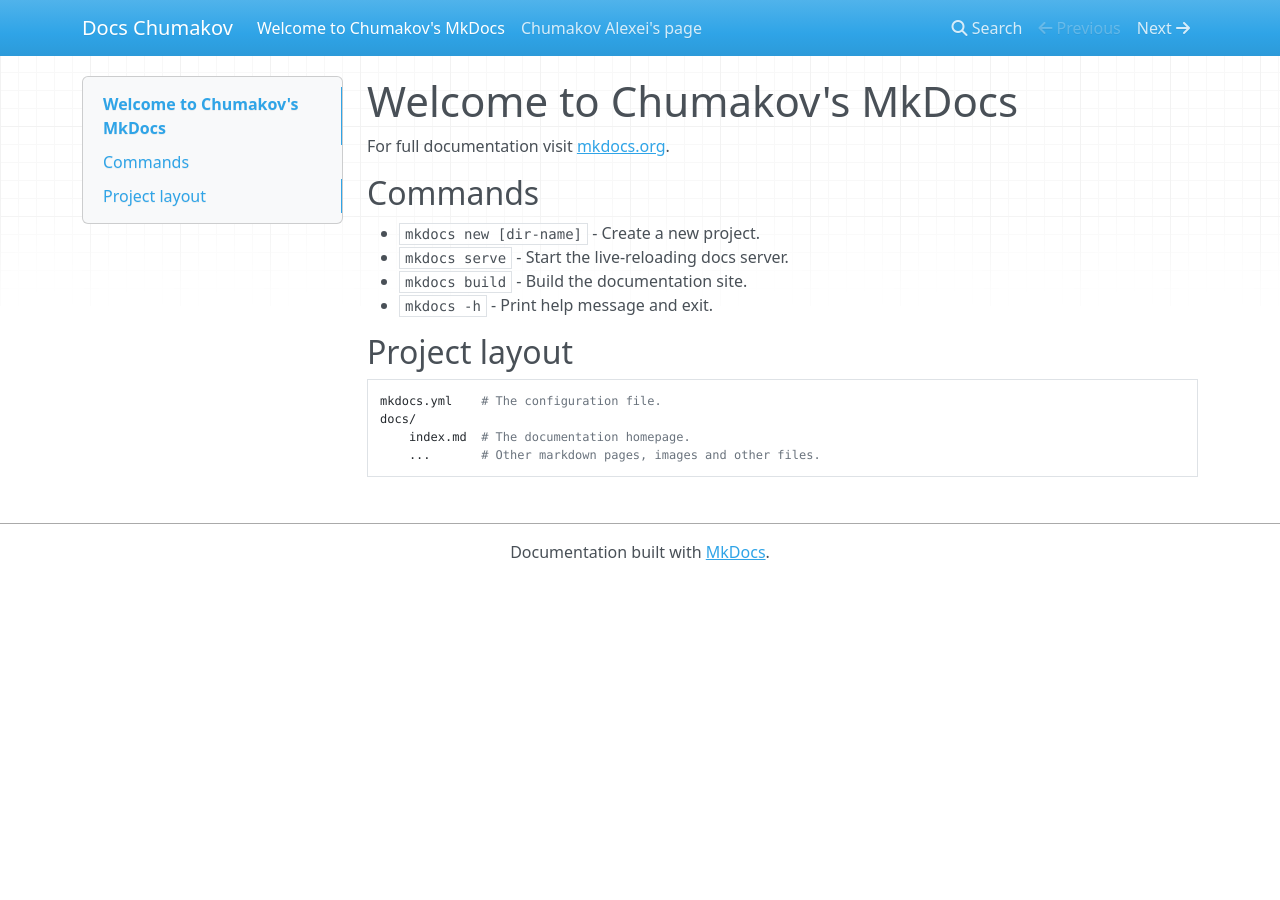
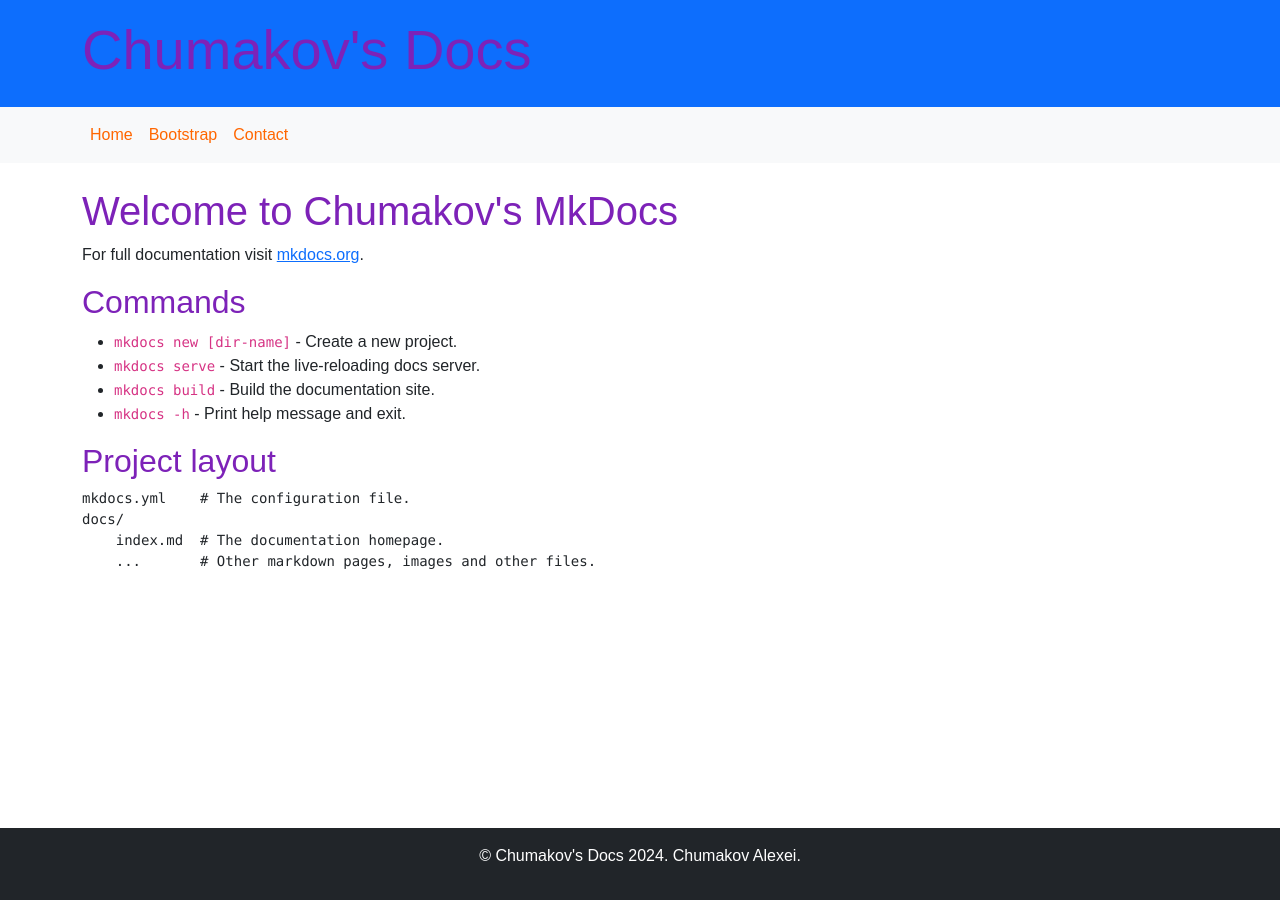
Before and after one commit to 777DreamMaster/staticSitePython, an MkDocs documentation site: the page built from docs/index.md, in a window 1280 px wide. Built offline with MkDocs 1.6.1, drawn with Linux system fonts in a browser that asks for light colours; nearby versions of some CDN libraries.

Commit message:
add custom theme | pages

```diff
--- a/mkdocs.yml
+++ b/mkdocs.yml
@@ -1 +1,10 @@
-site_name: Docs Chumakov
+site_name: Chumakov's Docs
+theme:
+  name: null
+  custom_dir: theme
+nav:
+  - Home: index.md
+  - Bootstrap: template.md
+  - Contact: pageInfo.md
+extra_css:
+  - theme/styles.css
--- /dev/null
+++ b/theme/main.html
@@ -0,0 +1,53 @@
+<!DOCTYPE html>
+<html lang="en">
+<head>
+    <meta charset="UTF-8">
+    <meta name="viewport" content="width=device-width, initial-scale=1.0">
+    <meta name="description" content="Описание сайта mkdocs" />
+    <meta name="author" content="Chumakov Alexei" />
+    <title>{{ page.title }} - {{ config.site_name }}</title>
+
+    <!-- Подключение Bootstrap 5 через CDN -->
+    <link href="https://cdn.jsdelivr.net/npm/bootstrap@5.3.0-alpha3/dist/css/bootstrap.min.css" rel="stylesheet">
+
+    <!-- Подключение кастомного CSS -->
+    <link rel="stylesheet" href="{{ base_url }}/styles.css">
+</head>
+<body class="d-flex flex-column min-vh-100">
+    <header class="bg-primary text-white py-3">
+        <div class="container">
+            <h1 class="display-4">{{ config.site_name }}</h1>
+        </div>
+    </header>
+
+    <nav class="navbar navbar-expand-lg navbar-light bg-light">
+        <div class="container">
+            <button class="navbar-toggler" type="button" data-bs-toggle="collapse" data-bs-target="#navbarNav" aria-controls="navbarNav" aria-expanded="false" aria-label="Toggle navigation">
+                <span class="navbar-toggler-icon"></span>
+            </button>
+            <div class="collapse navbar-collapse" id="navbarNav">
+                <ul class="navbar-nav">
+                    {% for nav_item in nav %}
+                        <li class="nav-item">
+                            <a class="nav-link" href="{{ nav_item.url | url }}">{{ nav_item.title }}</a>
+                        </li>
+                    {% endfor %}
+                </ul>
+            </div>
+        </div>
+    </nav>
+
+    <main class="container mt-4 flex-grow-1">
+        {{ page.content }}
+    </main>
+
+    <footer class="bg-dark text-white text-center py-3 mt-auto">
+        <div class="container">
+            <p>© {{ config.site_name }} 2024. Chumakov Alexei.</p>
+        </div>
+    </footer>
+
+    <!-- Подключение Bootstrap 5 JS -->
+    <script src="https://cdn.jsdelivr.net/npm/bootstrap@5.3.0-alpha3/dist/js/bootstrap.bundle.min.js"></script>
+</body>
+</html>
--- /dev/null
+++ b/theme/styles.css
@@ -0,0 +1,16 @@
+/* Пример кастомных стилей */
+body {
+    font-family: 'Arial', sans-serif;
+}
+
+h1, h2, h3 {
+    color: #7d22b8;
+}
+
+a.nav-link {
+    color: #ff6600;
+}
+
+a.nav-link:hover {
+    color: #ff9933;
+}
```
Also changed, not shown: docs/template.md (added, +13 -0 lines).
